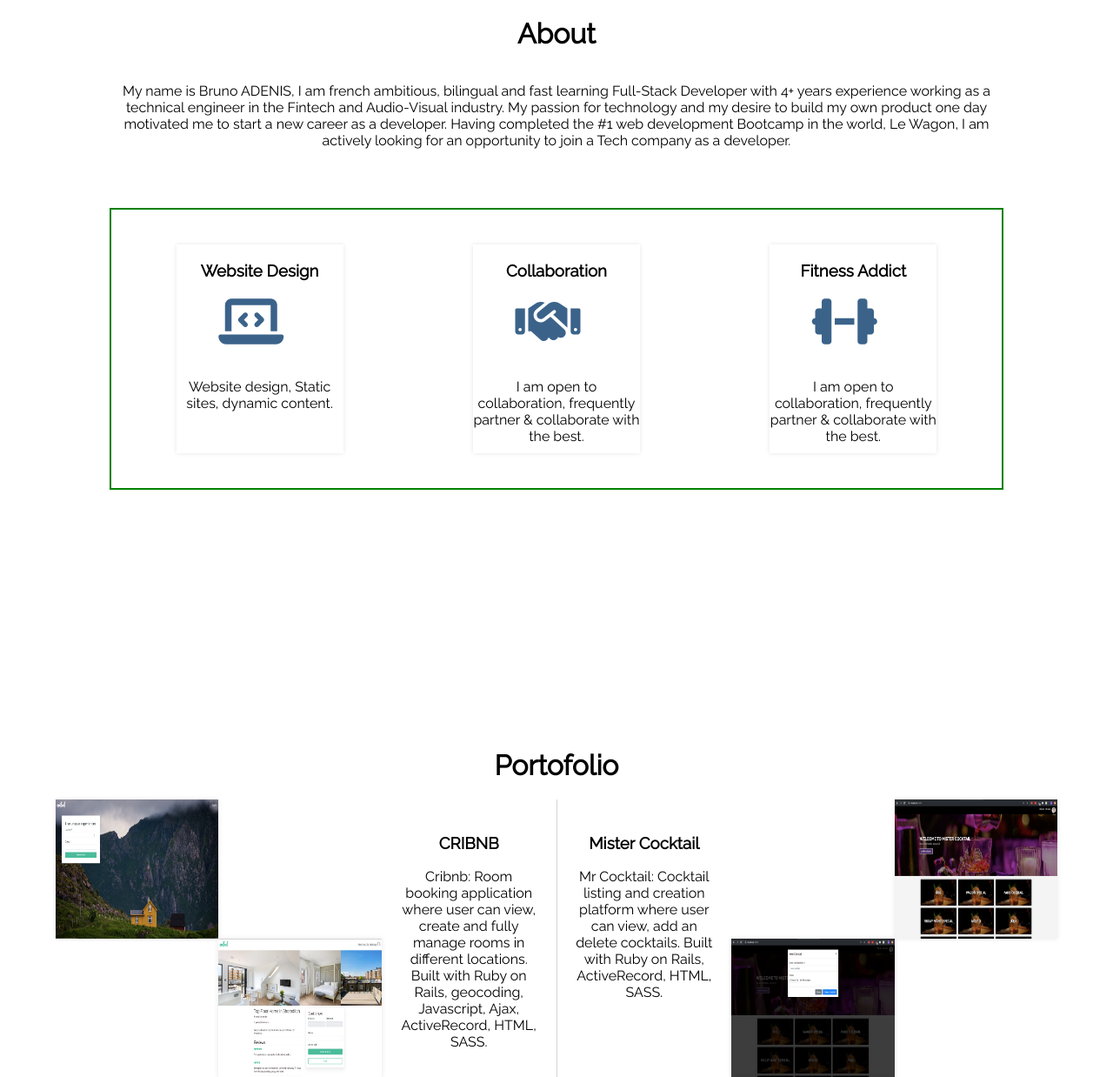
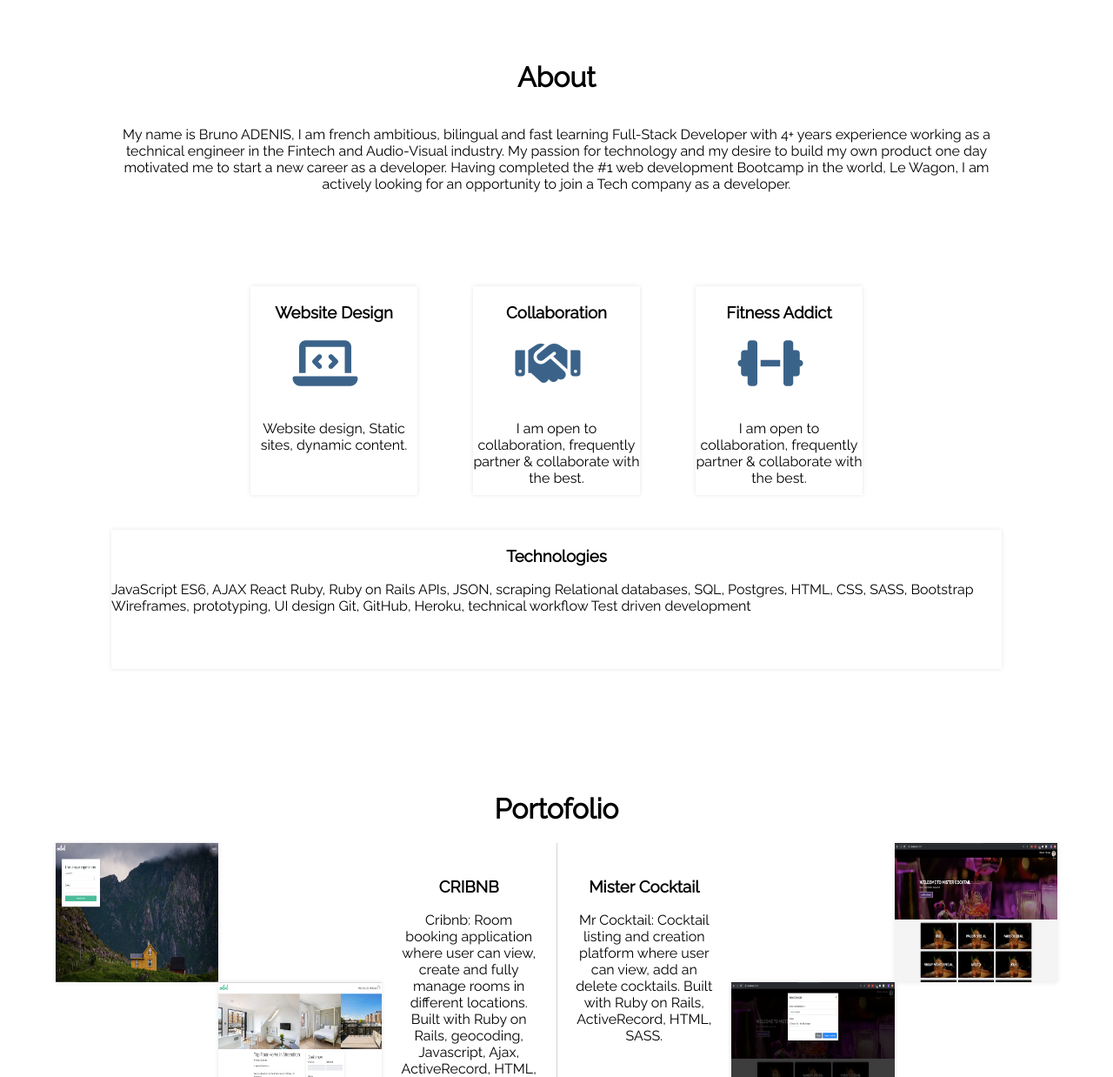
Before and after one commit to badenis19/my-portofolio, a PHP site: page / in a window 1280 px wide. Shown: the part 801-2039 px from the top of the page at 87% size. Run offline with PHP 8.4, Linux system fonts and the light colour scheme; some libraries are stand-ins or nearby versions.

Commit message:
project image added + middle  section change

```diff
--- a/css/style.css
+++ b/css/style.css
@@ -138,6 +138,7 @@ body {
 }
 
 #middle {
+  padding-top: 50px;
   width: 100vw;
   height: 100vh;
   display: -webkit-box;
@@ -159,8 +160,7 @@ body {
 }
 
 #middle .skills {
-  border: 2px solid green;
-  width: 80vw;
+  width: 60vw;
   height: 40vh;
   display: -webkit-box;
   display: -ms-flexbox;
@@ -197,6 +197,17 @@ body {
       -ms-flex-pack: center;
           justify-content: center;
   margin-bottom: 35px;
+}
+
+#middle .technologies {
+  width: 80vw;
+  height: 20vh;
+  -webkit-box-shadow: 0 0 5px #e6e6e6;
+          box-shadow: 0 0 5px #e6e6e6;
+}
+
+#middle .technologies h3 {
+  text-align: center;
 }
 
 #bottom {
--- a/css/style.scss
+++ b/css/style.scss
@@ -107,6 +107,7 @@ body {
 }
 
 #middle {
+    padding-top: 50px;
     width: 100vw;
     height: 100vh;
     // border: 2px solid green;
@@ -123,8 +124,8 @@ body {
     }
 
     .skills {
-        border: 2px solid green;
-        width: 80vw;
+        // border: 2px solid green;
+        width: 60vw;
         height: 40vh;
         display: flex;
         justify-content: space-around;
@@ -151,6 +152,16 @@ body {
                 justify-content: center;
                 margin-bottom: 35px;
             }
+        }
+    }
+
+    .technologies {
+        width: 80vw;
+        height: 20vh;
+        box-shadow: 0 0 5px rgb(230,230,230);
+
+        h3 {
+            text-align: center;
         }
     }
 }
--- a/index.html
+++ b/index.html
@@ -81,6 +81,19 @@
                     <p>I am open to collaboration, frequently partner & collaborate with the best.</p>
                 </div>
             </div>
+            <div class="technologies">
+                <div class="box">
+                    <h3>Technologies</h3>
+                    <p>JavaScript ES6, AJAX
+                        React
+                        Ruby, Ruby on Rails
+                        APIs, JSON, scraping
+                        Relational databases, SQL, Postgres, HTML, CSS, SASS, Bootstrap
+                        Wireframes, prototyping, UI design
+                        Git, GitHub, Heroku, technical workflow
+                        Test driven development</p>
+                </div>
+            </div>
         </div>
 
         <div id="bottom">
```
Also changed, not shown: 1 other file.
